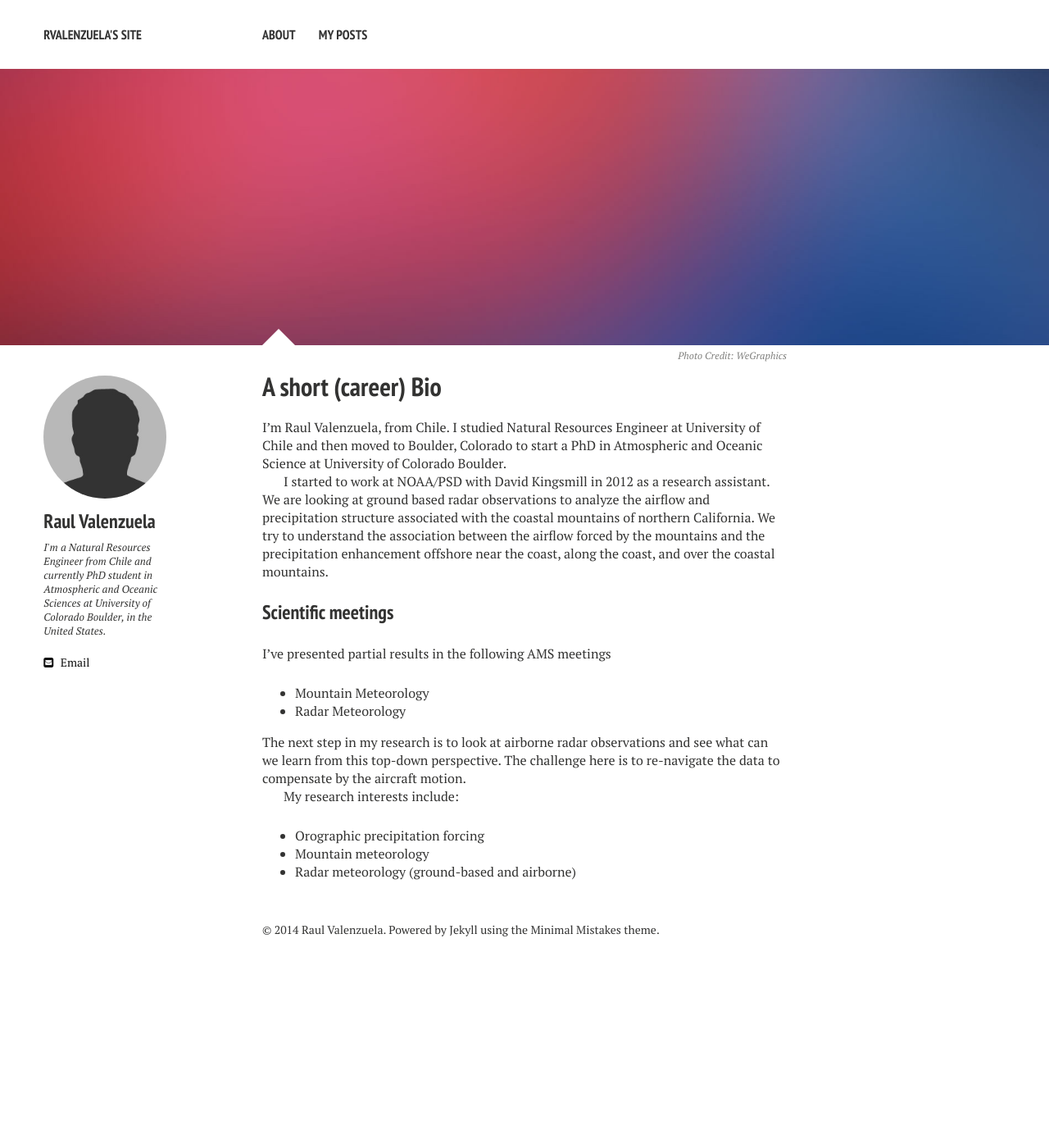
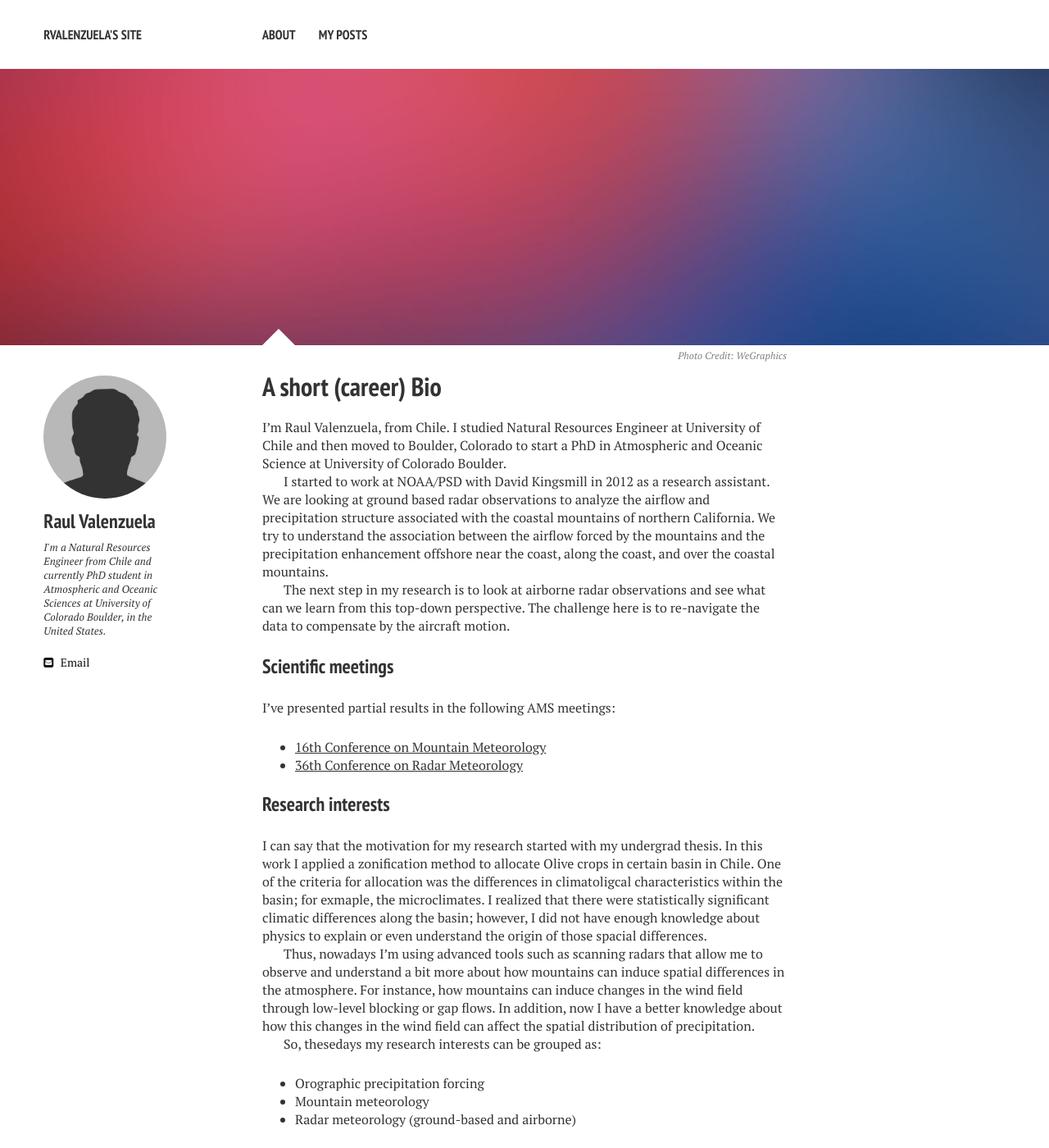
Before and after one commit to Joe-Robertson/rvalenzuelar.github.io, a Jekyll site: the page built from about/index.md, in a window 1280 px wide and 1400 px high. Shown: the whole window at 82% size. Built offline with Jekyll 4.4.1, drawn with Linux system fonts in a browser that asks for light colours; nearby versions of some CDN libraries.

Commit message:
about page edited

```diff
--- a/about/index.md
+++ b/about/index.md
@@ -15,19 +15,24 @@ moved to Boulder, Colorado to start a PhD in Atmospheric and Oceanic Science at
 
 I started to work at NOAA/PSD with David Kingsmill in 2012 as a research assistant. We are looking at ground based radar observations to analyze the airflow and precipitation structure associated with the coastal mountains of northern California. We try to understand the association between the airflow forced by the mountains and the precipitation enhancement offshore near the coast, along the coast, and over the coastal mountains.
 
+The next step in my research is to look at airborne radar observations and see what can we learn from this top-down perspective. The challenge here is to re-navigate the data to compensate by the aircraft motion.
+
 ###Scientific meetings
 
-I've presented partial results in the following AMS meetings
+I've presented partial results in the following AMS meetings:
 
 
-* Mountain Meteorology
-* Radar Meteorology
+* [16th Conference on Mountain Meteorology](https://ams.confex.com/ams/16MountMet/webprogram/Paper251866.html)
+* [36th Conference on Radar Meteorology](https://ams.confex.com/ams/36Radar/webprogram/Paper228797.html)
 
 
-The next step in my research is to look at airborne radar observations and see what can we learn from this top-down perspective. The challenge here is to re-navigate the data to compensate by the aircraft motion.
+###Research interests
 
+I can say that the motivation for my research started with my undergrad thesis. In this work I applied a zonification method to allocate Olive crops in certain basin in Chile. One of the criteria for allocation was the differences in climatoligcal characteristics within the basin; for exmaple, the microclimates. I realized that there were statistically significant climatic differences along the basin; however, I did not have enough knowledge about physics to explain or even understand the origin of those spacial differences.
 
-My research interests include:
+Thus, nowadays I'm using advanced tools such as scanning radars that allow me to observe and understand a bit more about how mountains can induce spatial differences in the atmosphere. For instance, how mountains can induce changes in the wind field through low-level blocking or gap flows. In addition, now I have a better knowledge about how this changes in the wind field can affect the spatial distribution of precipitation.
+
+So, thesedays my research interests can be grouped as:
 
 * Orographic precipitation forcing
 * Mountain meteorology
```
